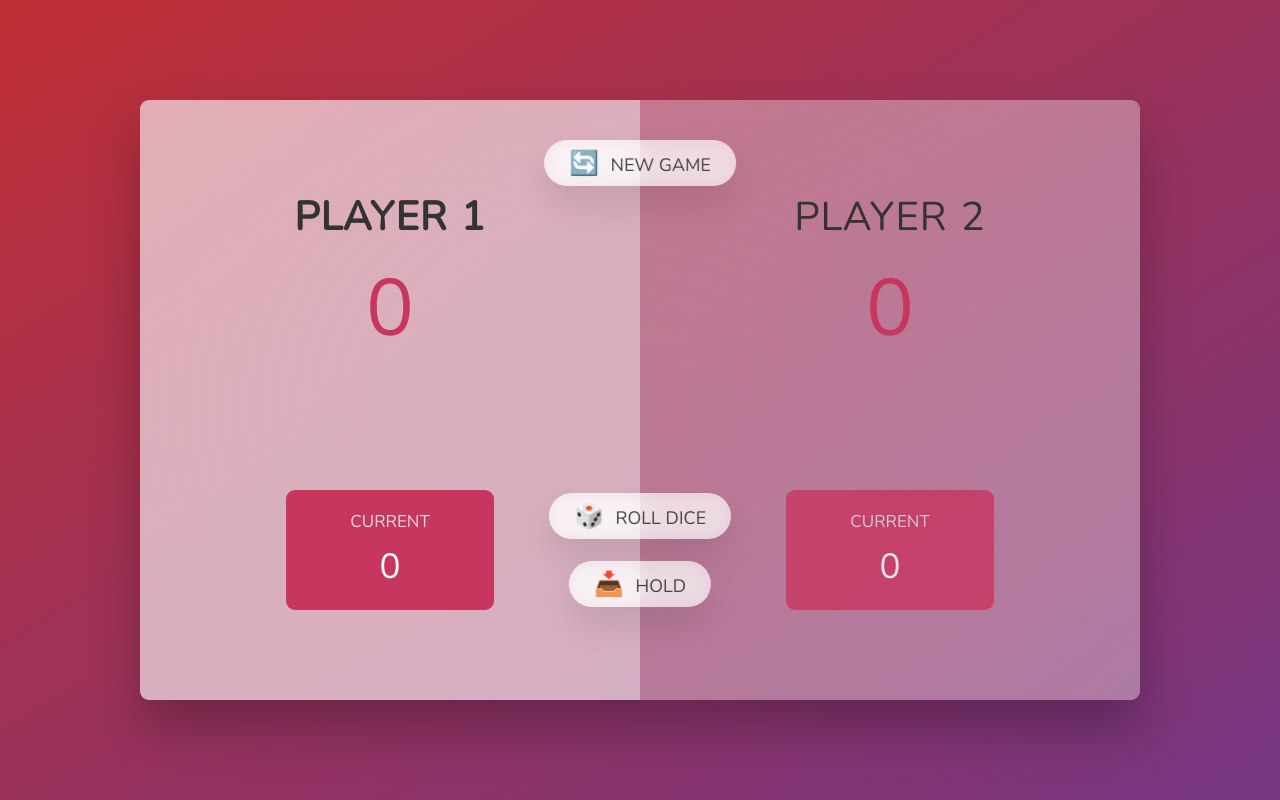
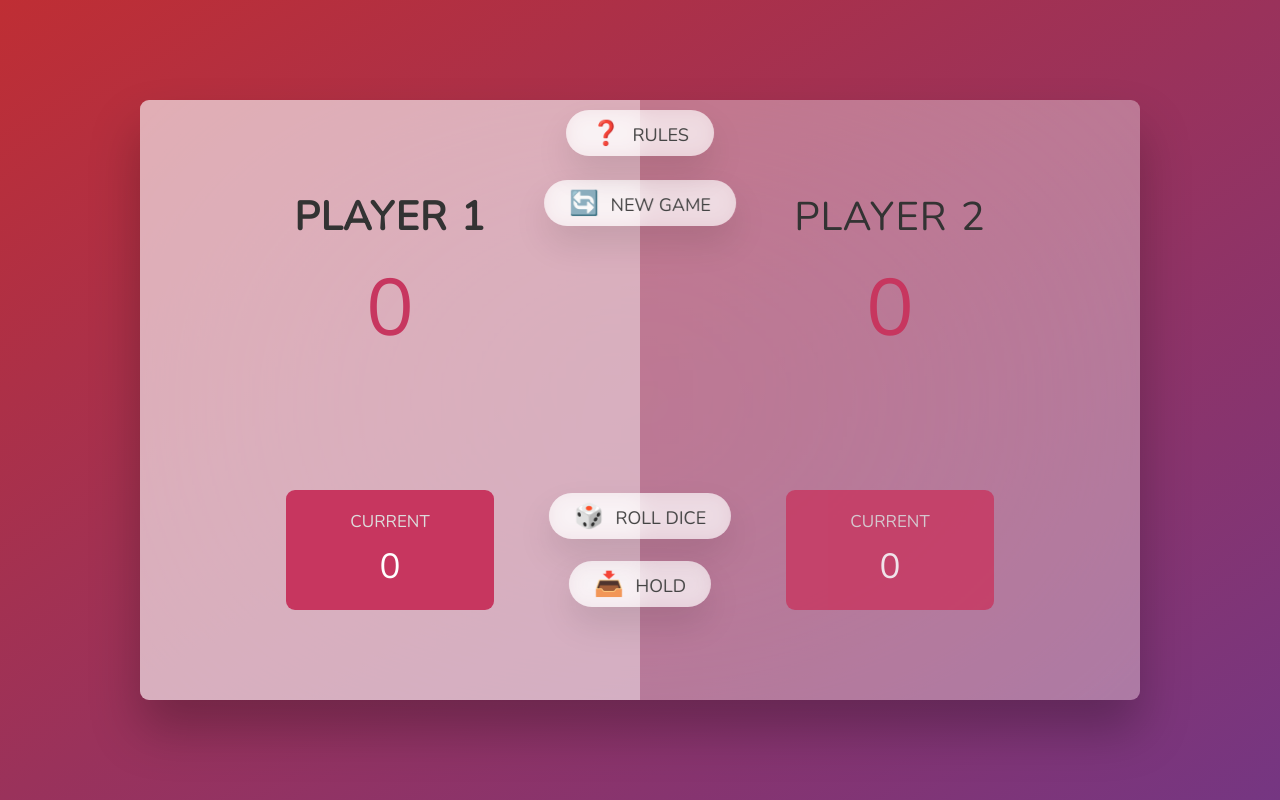
Before and after one commit to Skraevern/pig-game, a plain HTML site: page index.html in a window 1280 px wide. Drawn offline with nearby package versions, Linux system fonts and the light colour scheme.

Commit message:
Added button for rules in html and css

```diff
--- a/index.html
+++ b/index.html
@@ -27,6 +27,7 @@
       </section>
       <img src="dice-5.png" alt="Playing dice" class="dice" />
       <button class="btn btn--new">🔄 New game</button>
+      <button class="btn btn--rules">❓ Rules</button>
       <button class="btn btn--roll">🎲 Roll dice</button>
       <button class="btn btn--hold">📥 Hold</button>
     </main>
--- a/script.js
+++ b/script.js
@@ -11,6 +11,7 @@ const diceEl = document.querySelector(`.dice`);
 const btnNew = document.querySelector(`.btn--new`);
 const btnRoll = document.querySelector(`.btn--roll`);
 const btnHold = document.querySelector(`.btn--hold`);
+const btnRules = document.querySelector(`btn--rules`);
 
 let scores;
 let currentScore;
--- a/style.css
+++ b/style.css
@@ -130,7 +130,7 @@ main {
 }
 
 .btn--new {
-  top: 4rem;
+  top: 8rem;
 }
 
 .btn--roll {
@@ -139,6 +139,9 @@ main {
 
 .btn--hold {
   top: 46.1rem;
+}
+.btn--rules {
+  top: 1rem;
 }
 
 .btn:active {
```
Lines whose indentation alone changed are shown as unchanged.
